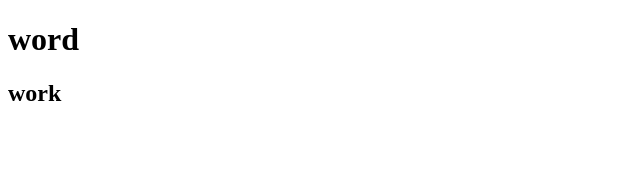
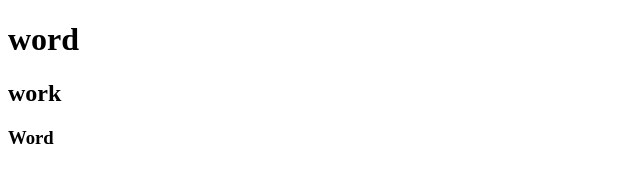
Before and after one commit to mreyy/git-test3, a plain HTML site: page index.html in a window 1280 px wide. Shown: the full height of the page, 0-640 px from the left. Drawn offline with Linux system fonts and the light colour scheme.

Commit message:
Version 6

```diff
--- a/app.js
+++ b/app.js
@@ -1,2 +1,2 @@
 console.log("work");
-console.log("new2")
+console.log("new3")
--- a/index.html
+++ b/index.html
@@ -9,7 +9,7 @@
 <body>
     <h1>word</h1>
     <h2>work
-
+    <h3>Word</h3>
     </h2>
 </body>
 </html>
```
